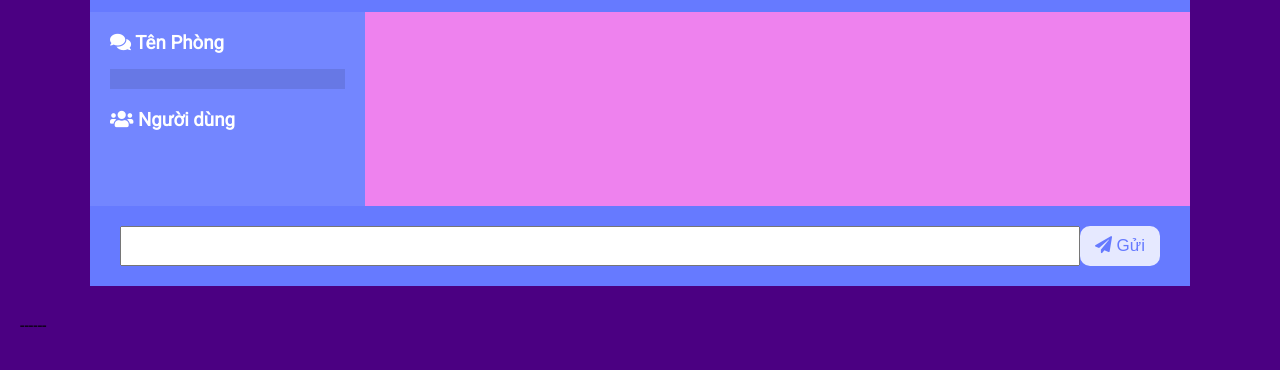
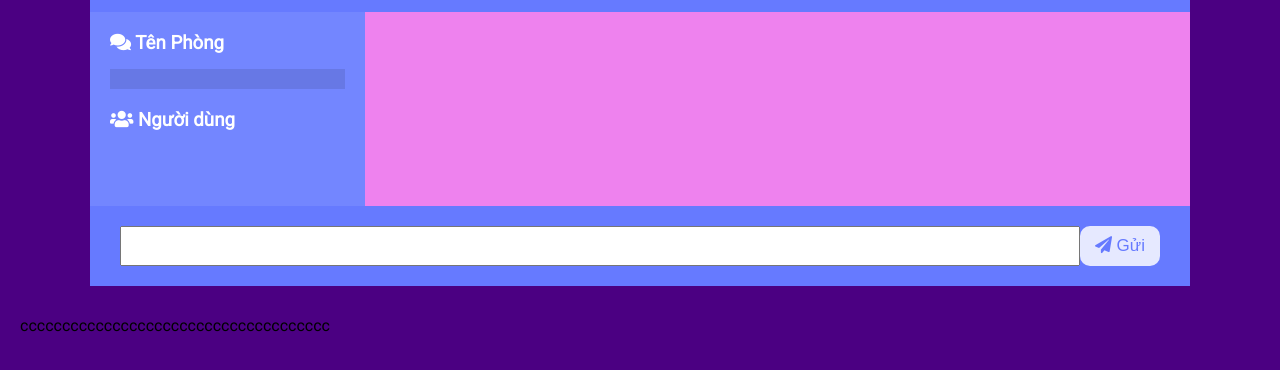
Before and after one commit to NguyenHuuDat0x/nodejs, a website: page public/chat.html in a window 1280 px wide. Shown: the part 86-456 px from the top of the page. Drawn offline with nearby package versions, Linux system fonts and the light colour scheme; no server answers.

Commit message:
changes chat.html

```diff
--- a/public/chat.html
+++ b/public/chat.html
@@ -48,6 +48,6 @@
     ></script>
     <script src="/socket.io/socket.io.js"></script>
     <script src="js/main.js"></script>
-    ------
+    ccccccccccccccccccccccccccccccccccccc
   </body>
 </html>
```
